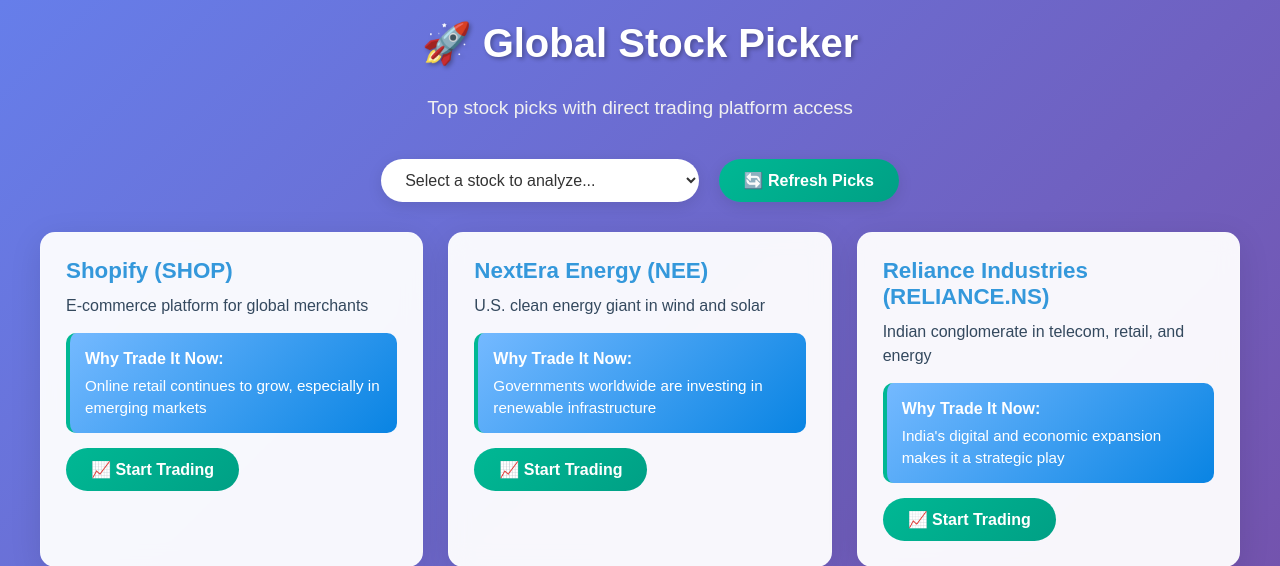
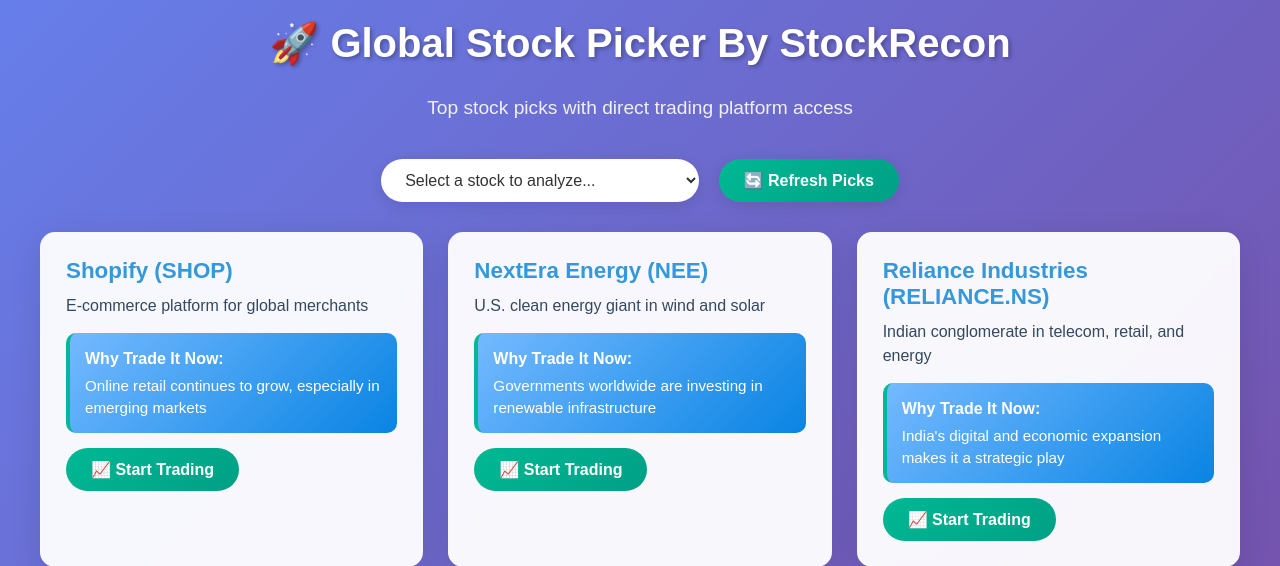
Before and after one commit to tommyvone/StockRecon, a Flask app: page / in a window 1280 px wide. Shown: the top 566 px of the page. Run offline with Flask 3, Linux system fonts and the light colour scheme.

Commit message:
Update index.html
add by Stock recon

```diff
--- a/templates/index.html
+++ b/templates/index.html
@@ -244,7 +244,7 @@
 </head>
 <body>
     <div class="container">
-        <h1>🚀 Global Stock Picker</h1>
+        <h1>🚀 Global Stock Picker By StockRecon</h1>
         <p class="subtitle">Top stock picks with direct trading platform access</p>
 
         <div class="controls">
```
